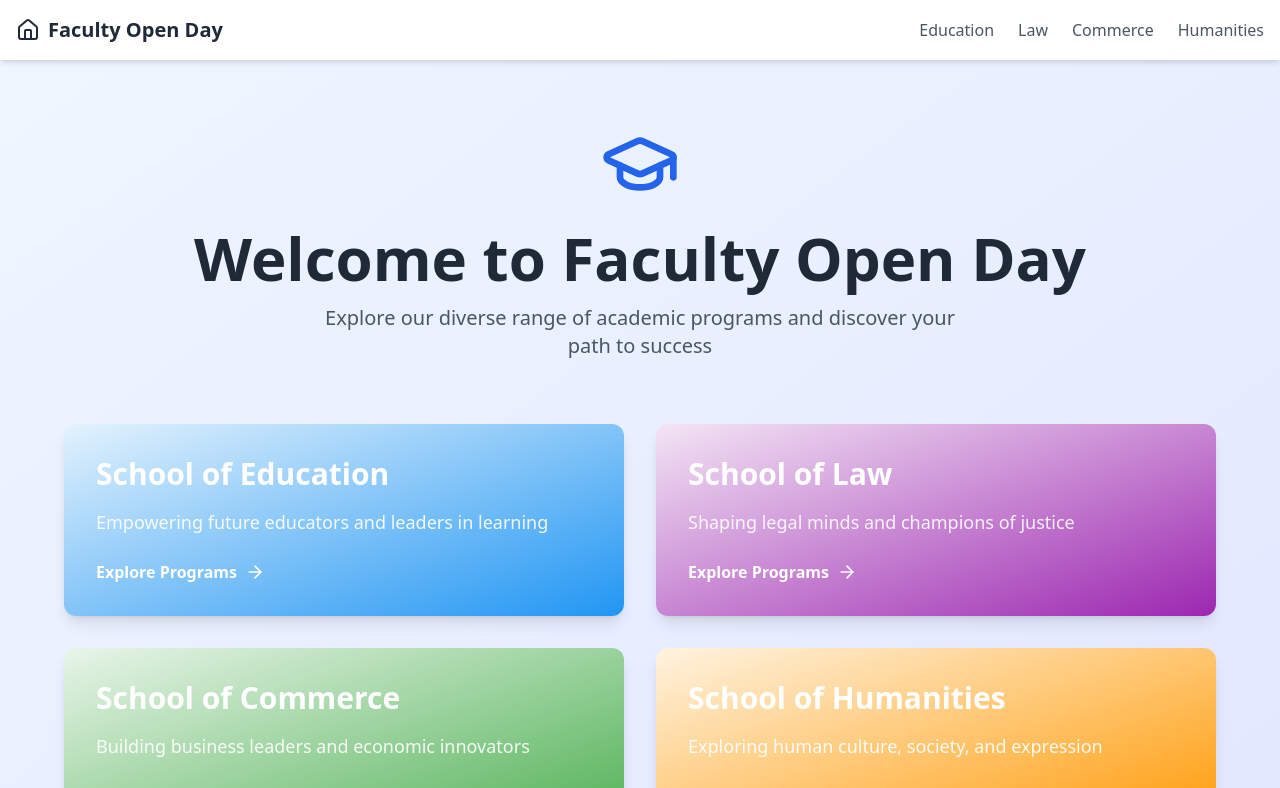
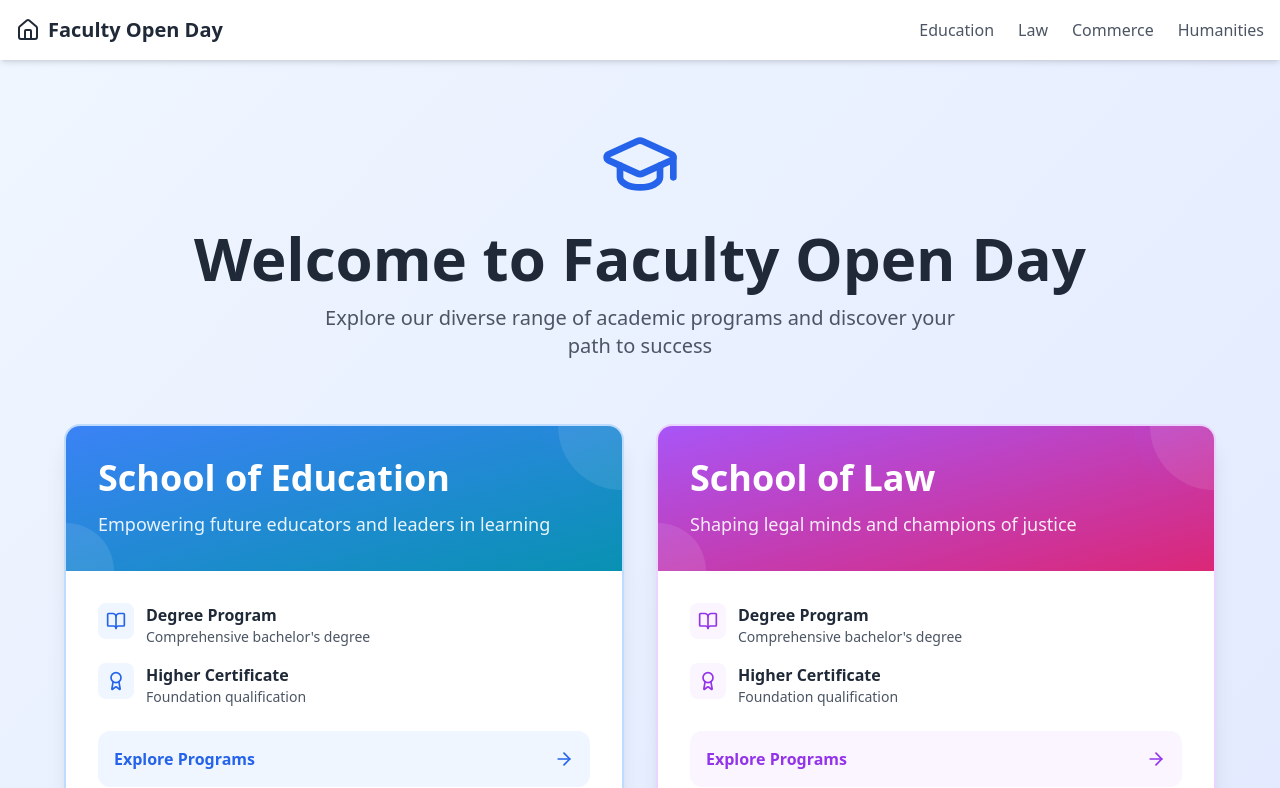
Before and after one commit to RohanMaharajVc/FacultyOpenDay, a React (Vite) app in the folder faculty-open-day/: page / in a window 1280 px wide. Shown: the top 788 px of the page. Built offline with nearby package versions, Linux system fonts and the light colour scheme.

Commit message:
Updating the design of the different faculties

```diff
--- a/faculty-open-day/src/components/FacultyCard.jsx
+++ b/faculty-open-day/src/components/FacultyCard.jsx
@@ -1,23 +1,96 @@
 import { Link } from 'react-router-dom';
-import { ArrowRight } from 'lucide-react';
+import { ArrowRight, BookOpen, Award } from 'lucide-react';
 
 const FacultyCard = ({ faculty }) => {
   const colorClasses = {
-    education: 'from-education-light to-education hover:shadow-education/50',
-    law: 'from-law-light to-law hover:shadow-law/50',
-    commerce: 'from-commerce-light to-commerce hover:shadow-commerce/50',
-    humanities: 'from-humanities-light to-humanities hover:shadow-humanities/50',
+    education: {
+      gradient: 'from-blue-500 to-cyan-600',
+      bg: 'bg-blue-50',
+      text: 'text-blue-600',
+      border: 'border-blue-200',
+      hover: 'hover:shadow-blue-500/30'
+    },
+    law: {
+      gradient: 'from-purple-500 to-pink-600',
+      bg: 'bg-purple-50',
+      text: 'text-purple-600',
+      border: 'border-purple-200',
+      hover: 'hover:shadow-purple-500/30'
+    },
+    commerce: {
+      gradient: 'from-green-500 to-emerald-600',
+      bg: 'bg-green-50',
+      text: 'text-green-600',
+      border: 'border-green-200',
+      hover: 'hover:shadow-green-500/30'
+    },
+    humanities: {
+      gradient: 'from-orange-500 to-red-600',
+      bg: 'bg-orange-50',
+      text: 'text-orange-600',
+      border: 'border-orange-200',
+      hover: 'hover:shadow-orange-500/30'
+    },
   };
 
+  const colors = colorClasses[faculty.color];
+
   return (
-    <Link to={faculty.path}>
-      <div className={`bg-gradient-to-br ${colorClasses[faculty.color]} rounded-xl p-8 shadow-lg hover:shadow-2xl transition-all duration-300 transform hover:-translate-y-2 h-full`}>
-        <h2 className="text-3xl font-bold text-white mb-4">{faculty.name}</h2>
-        <p className="text-white/90 mb-6 text-lg">{faculty.description}</p>
-        <div className="flex items-center text-white font-semibold">
-          <span>Explore Programs</span>
-          <ArrowRight className="ml-2" size={20} />
+    <Link to={faculty.path} className="group block h-full">
+      <div className={`relative bg-white rounded-2xl shadow-xl ${colors.hover} hover:shadow-2xl transition-all duration-500 transform hover:-translate-y-3 h-full overflow-hidden border-2 ${colors.border}`}>
+        {/* Gradient Header */}
+        <div className={`bg-gradient-to-br ${colors.gradient} p-8 relative overflow-hidden`}>
+          <div className="absolute top-0 right-0 w-32 h-32 bg-white/10 rounded-full -mr-16 -mt-16"></div>
+          <div className="absolute bottom-0 left-0 w-24 h-24 bg-white/10 rounded-full -ml-12 -mb-12"></div>
+
+          <div className="relative z-10">
+            <h2 className="text-3xl md:text-4xl font-extrabold text-white mb-3 leading-tight">
+              {faculty.name}
+            </h2>
+            <p className="text-white/90 text-lg leading-relaxed">
+              {faculty.description}
+            </p>
+          </div>
         </div>
+
+        {/* Content */}
+        <div className="p-8">
+          {/* Programs Info */}
+          <div className="space-y-4 mb-6">
+            <div className="flex items-start gap-3">
+              <div className={`${colors.bg} p-2 rounded-lg`}>
+                <BookOpen className={colors.text} size={20} />
+              </div>
+              <div>
+                <h3 className="font-bold text-gray-800">Degree Program</h3>
+                <p className="text-sm text-gray-600">Comprehensive bachelor's degree</p>
+              </div>
+            </div>
+            <div className="flex items-start gap-3">
+              <div className={`${colors.bg} p-2 rounded-lg`}>
+                <Award className={colors.text} size={20} />
+              </div>
+              <div>
+                <h3 className="font-bold text-gray-800">Higher Certificate</h3>
+                <p className="text-sm text-gray-600">Foundation qualification</p>
+              </div>
+            </div>
+          </div>
+
+          {/* CTA Button */}
+          <div className={`flex items-center justify-between p-4 ${colors.bg} rounded-xl group-hover:bg-gradient-to-r group-hover:${colors.gradient} transition-all duration-300`}>
+            <span className={`font-bold ${colors.text} group-hover:text-white transition-colors`}>
+              Explore Programs
+            </span>
+            <ArrowRight
+              className={`${colors.text} group-hover:text-white group-hover:translate-x-2 transition-all`}
+              size={20}
+            />
+          </div>
+        </div>
+
+        {/* Decorative Corner */}
+        <div className={`absolute top-0 right-0 w-20 h-20 bg-gradient-to-br ${colors.gradient} opacity-10 rounded-bl-full`}></div>
       </div>
     </Link>
   );
```
